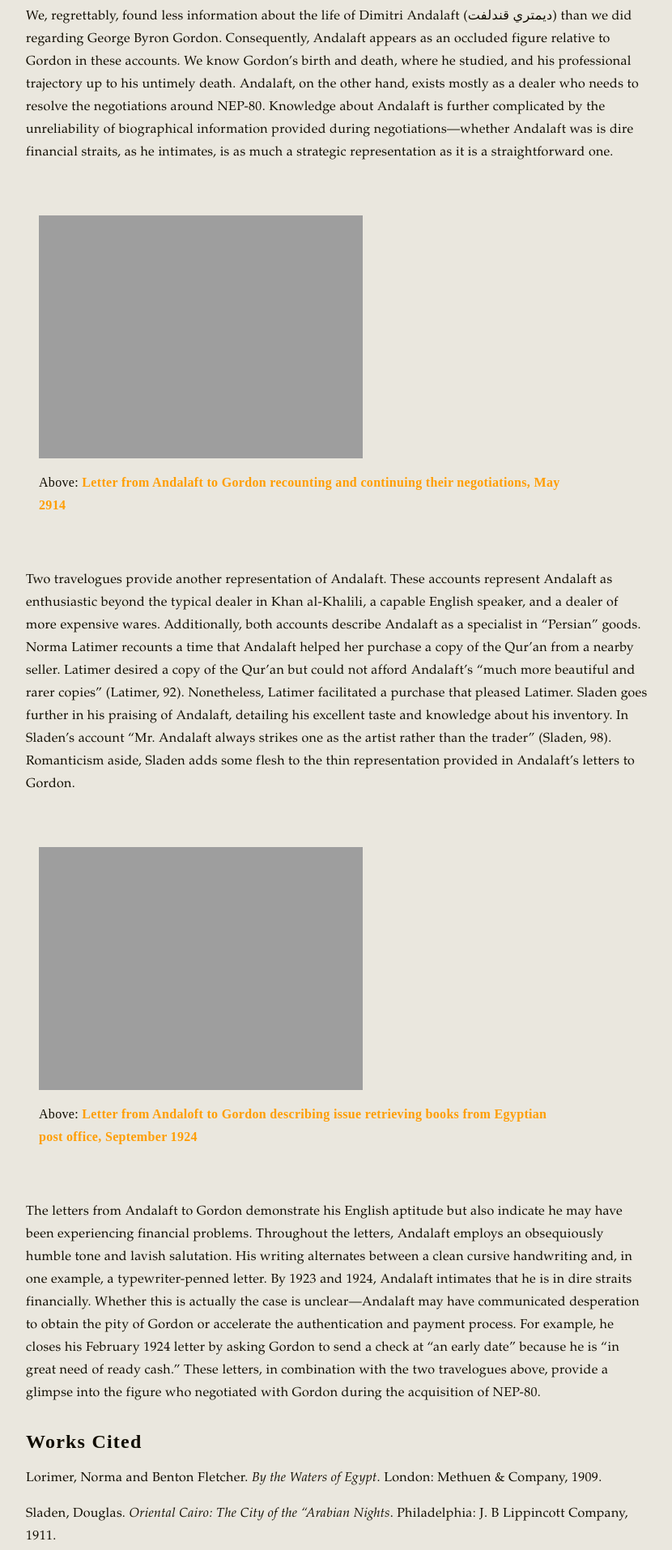
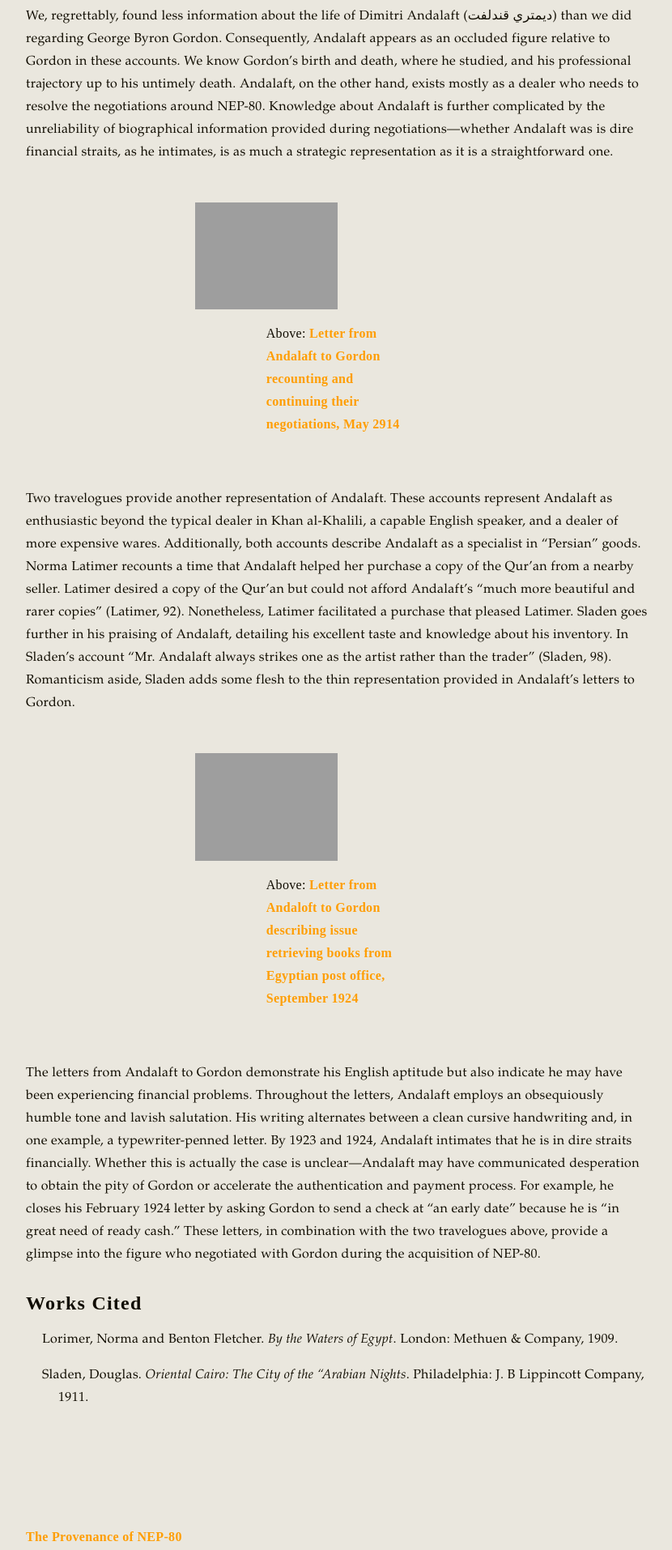
Before and after one commit to maxjdugan/wax-nep-80, a Jekyll site: the page built from _exhibits/c.md, in a window 1280 px wide. Shown: the part 354-2268 px from the top of the page at 81% size, without its empty margins (223-1053 px from the left). Built offline with Jekyll 4.4.1, drawn with Linux system fonts in a browser that asks for light colours.

Commit message:
Inline image modification and hanging indent addition

```diff
--- a/_exhibits/c.md
+++ b/_exhibits/c.md
@@ -19,6 +19,6 @@ permalink: /exhibits/c/
 
 ### Works Cited
 
-Lorimer, Norma and Benton Fletcher. <i>By the Waters of Egypt</i>. London: Methuen & Company, 1909.
+<p class="hang">Lorimer, Norma and Benton Fletcher. <i>By the Waters of Egypt</i>. London: Methuen & Company, 1909.</p>
 
-Sladen, Douglas. <i>Oriental Cairo: The City of the “Arabian Nights</i>. Philadelphia: J. B Lippincott Company, 1911.
+<p class="hang">Sladen, Douglas. <i>Oriental Cairo: The City of the “Arabian Nights</i>. Philadelphia: J. B Lippincott Company, 1911.<p>
--- a/_sass/_wax.scss
+++ b/_sass/_wax.scss
@@ -196,15 +196,21 @@ content section
       background-color: $neutral;
       margin-top: $more-margin;
       margin-bottom: $more-margin;
-      display: inline-block;
+      margin-left: auto;
+      margin-right: auto;
+      display: block;
       padding: 1em;
-      max-width: 90%;
+      width: 50%;
       img {
-        max-width: 100%;
+        width: 50%;
         max-height: 80vh;
       }
       .image-caption {
         margin: 1em 0 1em 0;
+        display: block;
+        margin-left: auto;
+        margin-right: auto;
+        width: 50%;
         font-family: $heading-font;
       }
     }
```
